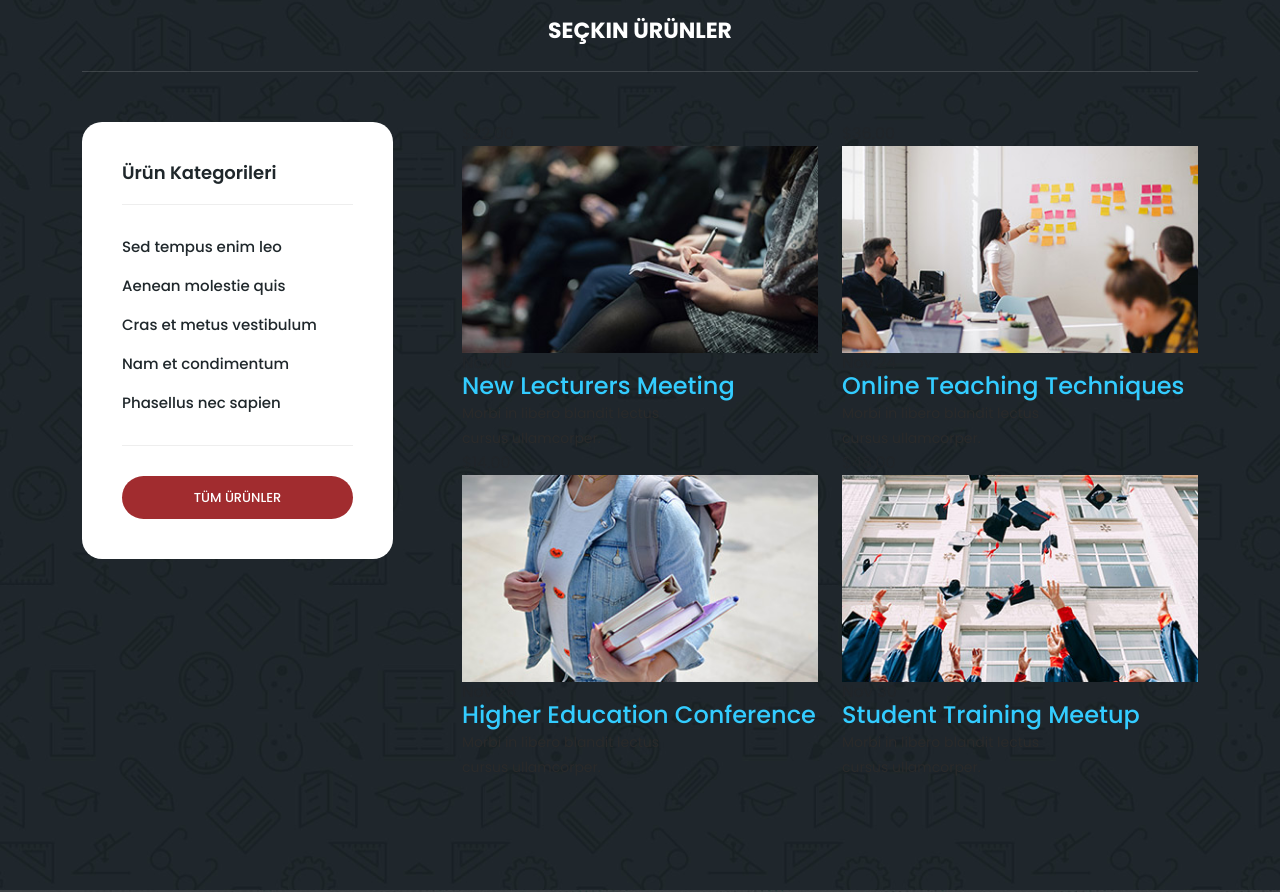
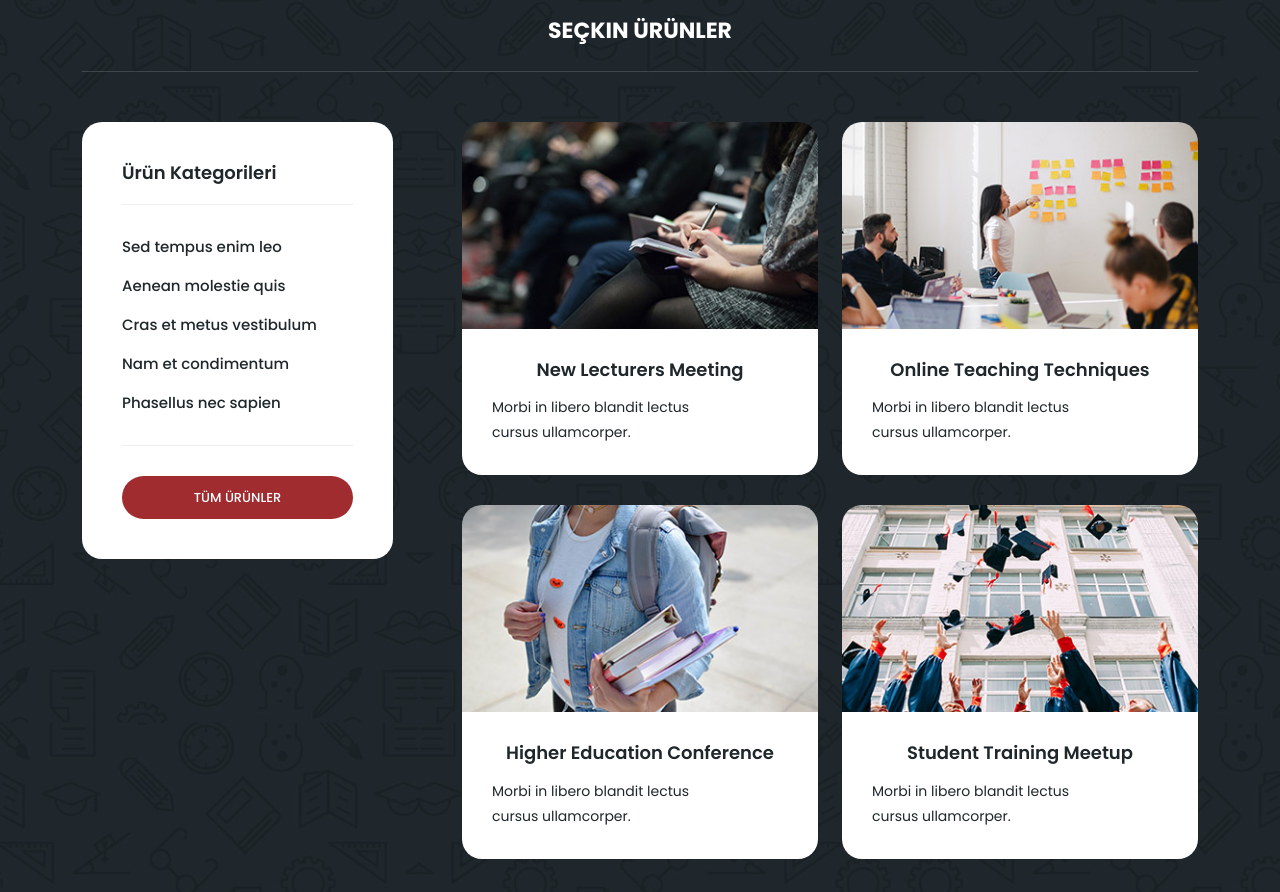
Before and after one commit to mehmetsensoyme/kolaycnc-website, a plain HTML site: page index.html in a window 1280 px wide. Shown: the part 1060-1952 px from the top of the page. Drawn offline with nearby package versions, Linux system fonts and the light colour scheme.

Commit message:
css ve htmldeki hata düzeltildi.

```diff
--- a/assets/css/kolaycnc_mese.css
+++ b/assets/css/kolaycnc_mese.css
@@ -1033,6 +1033,77 @@ section.upcoming-meetings .categories .main-button-red a {
 }
 
 
+.index-item {
+  margin-bottom: 30px;
+}
+
+.index-item .thumb {
+  position: relative;
+}
+
+.index-item .thumb img {
+  border-top-right-radius: 20px;
+  border-top-left-radius: 20px;
+}
+
+.index-item .thumb .price {
+  position: absolute;
+  left: 20px;
+  top: 20px;
+}
+
+.index-item .thumb .price span {
+  font-size: 16px;
+  color: #1f272b;
+  font-weight: 600;
+  background-color: rgba(250,250,250,0.9);
+  padding: 7px 12px;
+  border-radius: 10px;
+}
+
+.index-item .down-content {
+  background-color: #fff;
+  padding: 30px;
+  border-bottom-right-radius: 20px;
+  border-bottom-left-radius: 20px;
+}
+
+.index-item .down-content .date {
+  float: left;
+  text-align: center;
+  display: inline-block;
+  margin-right: 20px;
+}
+
+.index-item .down-content .date h6 {
+  font-size: 13px;
+  text-transform: uppercase;
+  font-weight: 600;
+  color: #a12c2f;
+}
+
+.index-item .down-content .date span {
+  display: block;
+  color: #1f272b;
+  font-size: 22px;
+  margin-top: 7px;
+}
+
+.index-item .down-content h4 {
+  font-size: 18px;
+  text-align: center;
+  color: #1f272b;
+  font-weight: 600;
+  display: block;
+  margin-bottom: 15px;
+}
+
+.index-item .down-content p {
+  text-align: justify;
+  color: #1f272b;
+  font-size: 14px;
+}
+
 
 /*
 ---------------------------------------------
--- a/index.html
+++ b/index.html
@@ -156,68 +156,44 @@
           <div class="col-lg-8">
             <div class="row">
               <div class="col-lg-6">
-                <div class="meeting-item">
+                <div class="index-item">
                   <div class="thumb">
-                    <div class="price">
-                      <span>$22.00</span>
-                    </div>
                     <a href="meeting-details.html"><img src="assets/images/meeting-01.jpg" alt="New Lecturer Meeting"></a>
                   </div>
                   <div class="down-content">
-                    <div class="date">
-                      <h6>Nov <span>10</span></h6>
-                    </div>
                     <a href="meeting-details.html"><h4>New Lecturers Meeting</h4></a>
                     <p>Morbi in libero blandit lectus<br>cursus ullamcorper.</p>
                   </div>
                 </div>
               </div>
               <div class="col-lg-6">
-                <div class="meeting-item">
+                <div class="index-item">
                   <div class="thumb">
-                    <div class="price">
-                      <span>$36.00</span>
-                    </div>
                     <a href="meeting-details.html"><img src="assets/images/meeting-02.jpg" alt="Online Teaching"></a>
                   </div>
                   <div class="down-content">
-                    <div class="date">
-                      <h6>Nov <span>24</span></h6>
-                    </div>
                     <a href="meeting-details.html"><h4>Online Teaching Techniques</h4></a>
                     <p>Morbi in libero blandit lectus<br>cursus ullamcorper.</p>
                   </div>
                 </div>
               </div>
               <div class="col-lg-6">
-                <div class="meeting-item">
+                <div class="index-item">
                   <div class="thumb">
-                    <div class="price">
-                      <span>$14.00</span>
-                    </div>
                     <a href="meeting-details.html"><img src="assets/images/meeting-03.jpg" alt="Higher Education"></a>
                   </div>
                   <div class="down-content">
-                    <div class="date">
-                      <h6>Nov <span>26</span></h6>
-                    </div>
                     <a href="meeting-details.html"><h4>Higher Education Conference</h4></a>
                     <p>Morbi in libero blandit lectus<br>cursus ullamcorper.</p>
                   </div>
                 </div>
               </div>
               <div class="col-lg-6">
-                <div class="meeting-item">
+                <div class="index-item">
                   <div class="thumb">
-                    <div class="price">
-                      <span>$48.00</span>
-                    </div>
                     <a href="meeting-details.html"><img src="assets/images/meeting-04.jpg" alt="Student Training"></a>
                   </div>
                   <div class="down-content">
-                    <div class="date">
-                      <h6>Nov <span>30</span></h6>
-                    </div>
                     <a href="meeting-details.html"><h4>Student Training Meetup</h4></a>
                     <p>Morbi in libero blandit lectus<br>cursus ullamcorper.</p>
                   </div>
```
